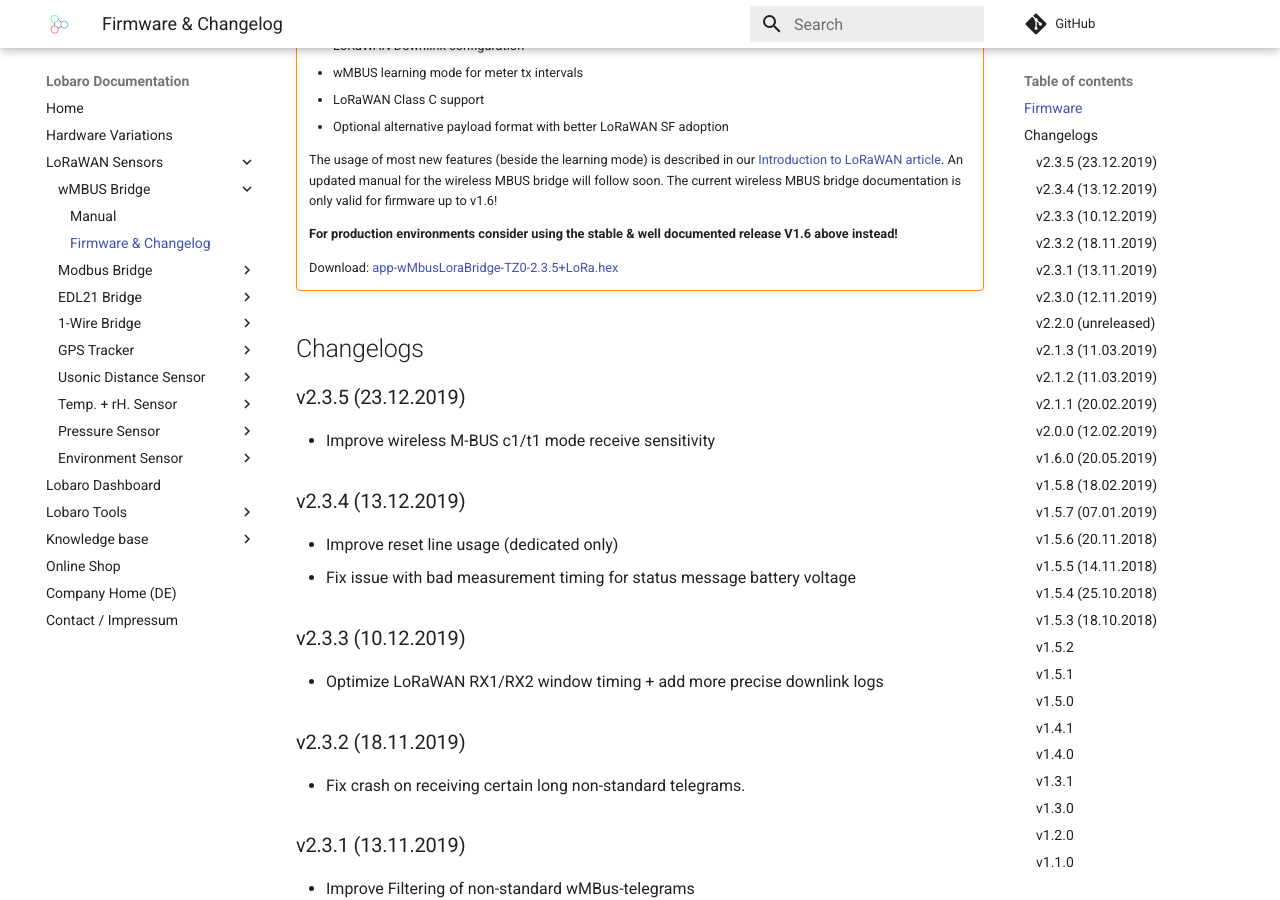
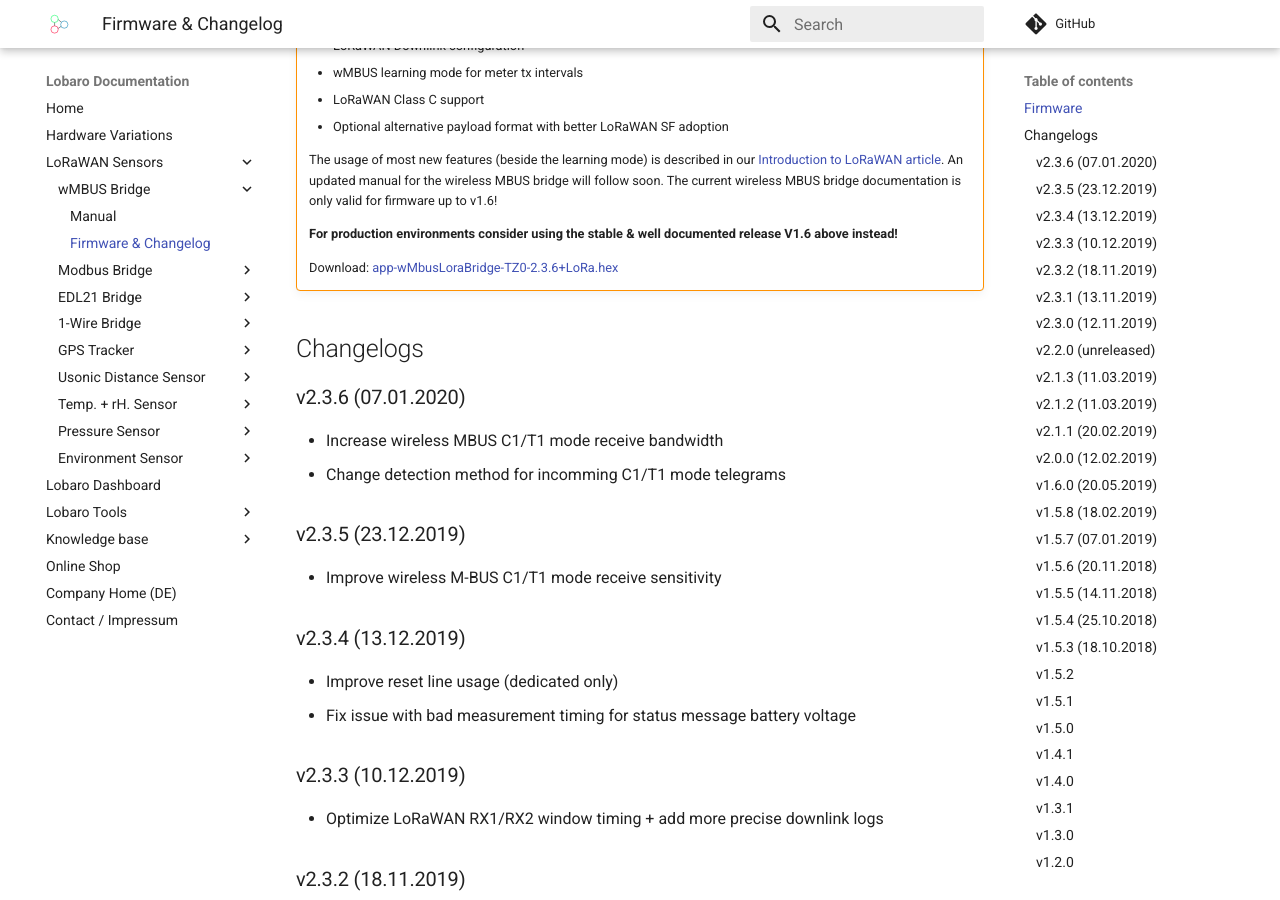
Before and after one commit to Lobaro/docs, an MkDocs documentation site: the page built from docs/lorawan-sensors/wmbus-lorawan/firmware.md, in a window 1280 px wide and 900 px high, scrolled down 544 px. Built offline with MkDocs 1.6.1 and Material for MkDocs 9.7.7, drawn with Linux system fonts in a browser that asks for light colours; a script that is not in the unit is left out; comment, search, counter and statistics services are not loaded.

Commit message:
add wmbus bridge v2.3.6

```diff
--- a/docs/lorawan-sensors/wmbus-lorawan/firmware.md
+++ b/docs/lorawan-sensors/wmbus-lorawan/firmware.md
@@ -26,12 +26,16 @@
 
     **For production environments consider using the stable & well documented release V1.6 above instead!**
 
-    Download: [app-wMbusLoraBridge-TZ0-2.3.5+LoRa.hex](firmware/app-wMbusLoraBridge-TZ0-2.3.5+LoRa.hex)
+    Download: [app-wMbusLoraBridge-TZ0-2.3.6+LoRa.hex](firmware/app-wMbusLoraBridge-TZ0-2.3.6+LoRa.hex)
 
 ## Changelogs
 
+### v2.3.6 (07.01.2020)
+- Increase wireless MBUS C1/T1 mode receive bandwidth
+- Change detection method for incomming C1/T1 mode telegrams
+
 ### v2.3.5 (23.12.2019)
-- Improve wireless M-BUS c1/t1 mode receive sensitivity
+- Improve wireless M-BUS C1/T1 mode receive sensitivity
 
 ### v2.3.4 (13.12.2019)
 - Improve reset line usage (dedicated only)
```
Also changed, not shown: 2 other files.
